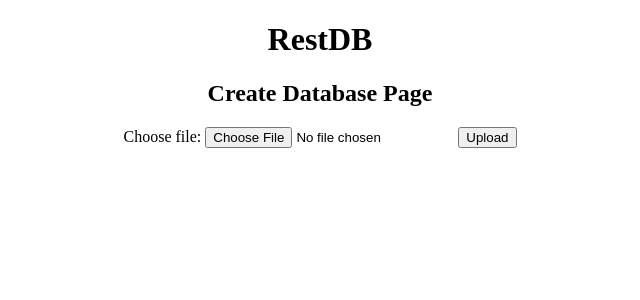
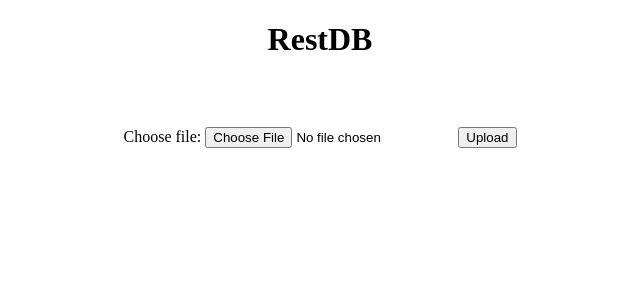
Before and after one commit to CS180-spring/cs180-23-literally-anything, a React (Create React App) app: page /#/CreateDataBase in a window 1280 px wide. Shown: the top 300 px of the page, without its empty margins (320-960 px from the left). Built offline with nearby package versions, Linux system fonts and the light colour scheme; the HTML template or start-up script is replaced by a standard one.

Commit message:
Changing header text color

```diff
--- a/src/Pages/CreateDataBase.js
+++ b/src/Pages/CreateDataBase.js
@@ -10,7 +10,7 @@
     return (
         <>
             <Header />
-            <h2> Create Database Page </h2>
+            <h2 style={{color: "white"}}> Create Database Page </h2>
             <div className="m-3">
                 <label className="mx-3">Choose file: </label>
                 <input useRef={inputRef} className="d-none" type="file" />
```
